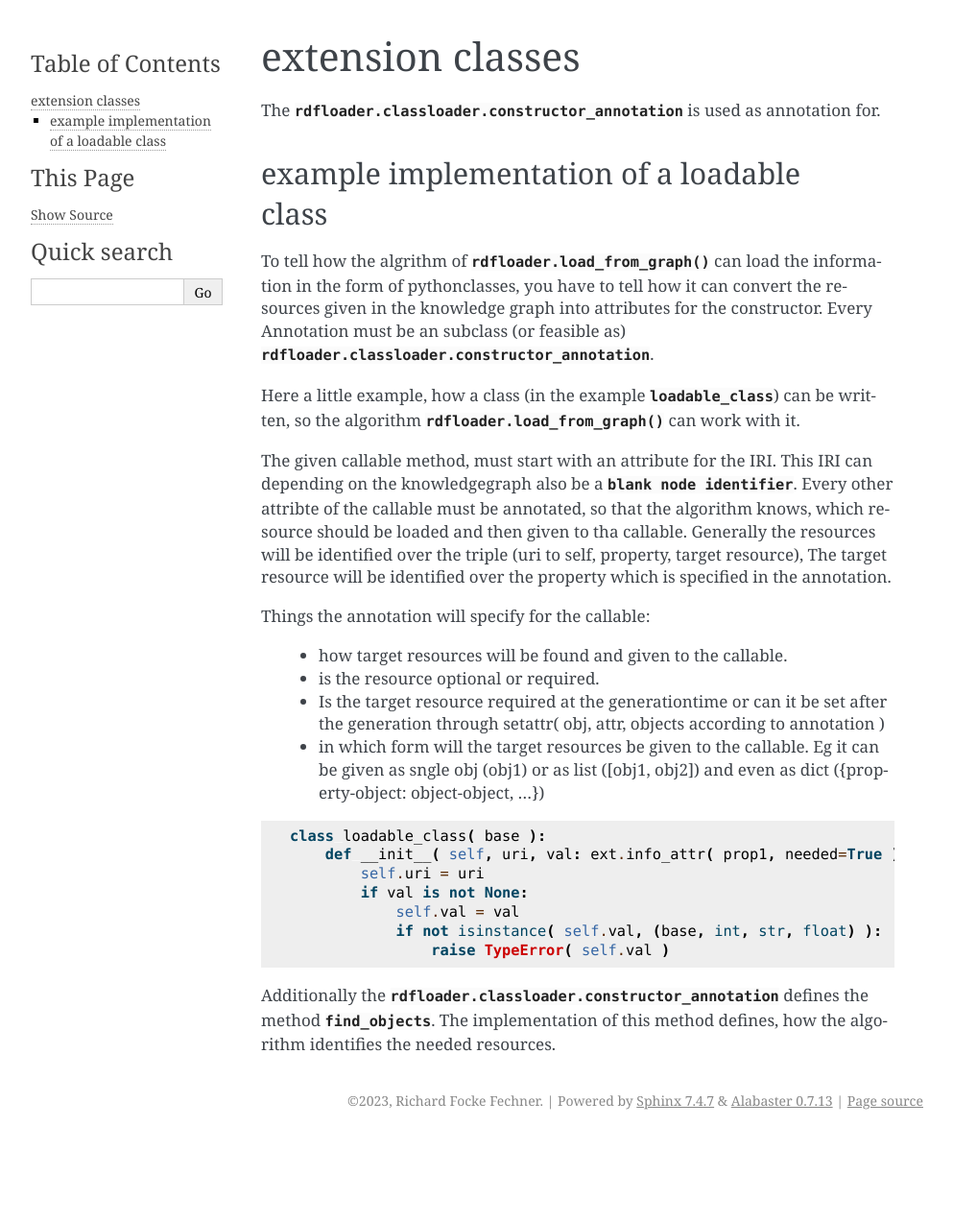
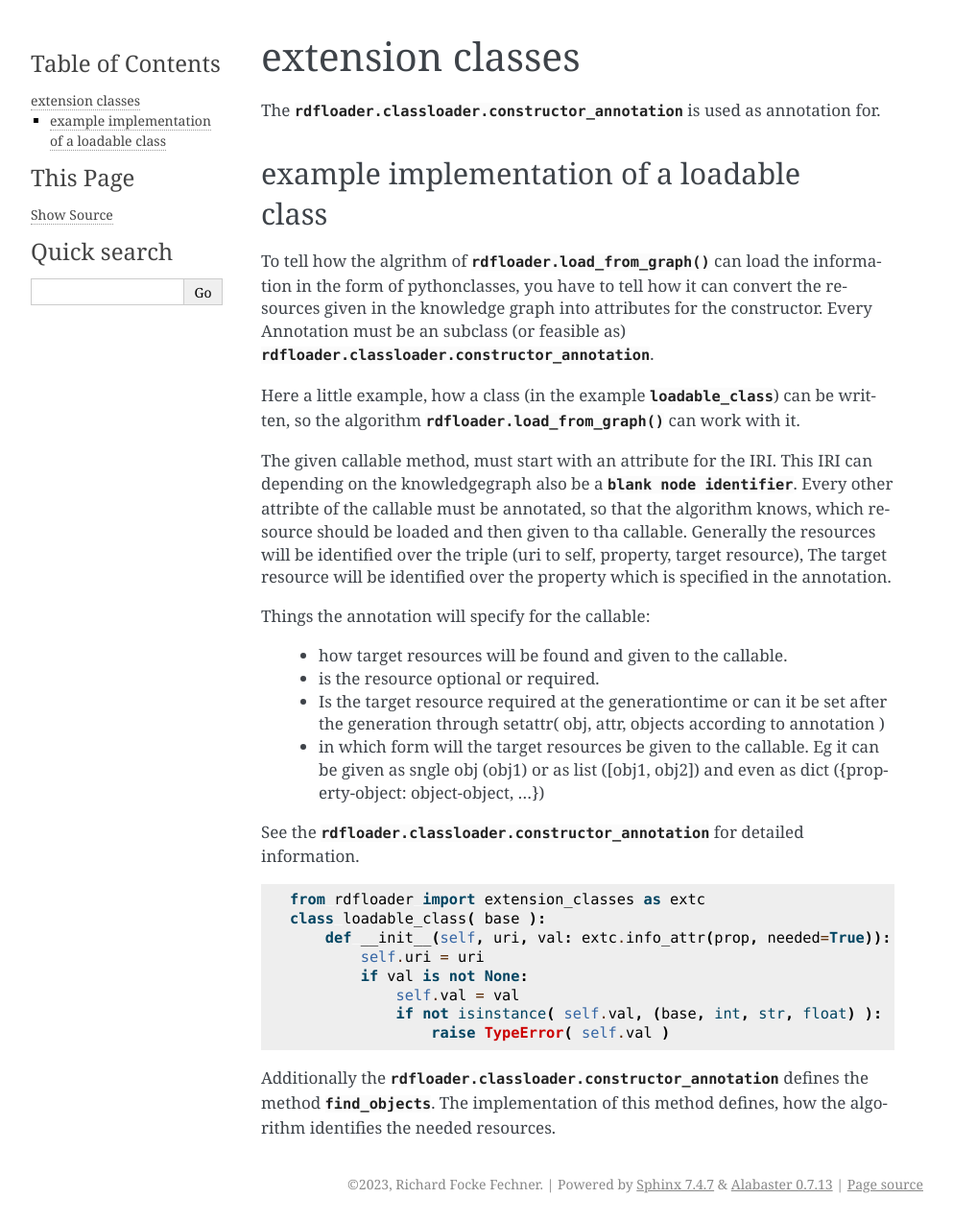
Before and after one commit to WhiteGobo/py-rdfprogram, a Sphinx documentation site: the page built from docs/source/rdfloader/extensionclasses.rst, in a window 1280 px wide. Shown: the whole page at 96% size, without its empty margins (148-1141 px from the left). Built offline with Sphinx 7.4.7, drawn with Linux system fonts in a browser that asks for light colours; before the commit the page ends 1186 px from its top, so only the background shows below that.

Commit message:
changed documentation for extensionclasses

```diff
--- a/docs/source/rdfloader/extensionclasses.rst
+++ b/docs/source/rdfloader/extensionclasses.rst
@@ -35,10 +35,15 @@ Things the annotation will specify for the callable:
           Eg it can be given as sngle obj (obj1) or as list ([obj1, obj2])
           and even as dict ({property-object: object-object, ...})
 
+See the :py:class:`rdfloader.classloader.constructor_annotation` for
+detailed information.
+
+
 .. code:: python
 
+    from rdfloader import extension_classes as extc
     class loadable_class( base ):
-        def __init__( self, uri, val: ext.info_attr( prop1, needed=True )=None):
+        def __init__(self, uri, val: extc.info_attr(prop, needed=True)):
             self.uri = uri
             if val is not None:
                 self.val = val
```
